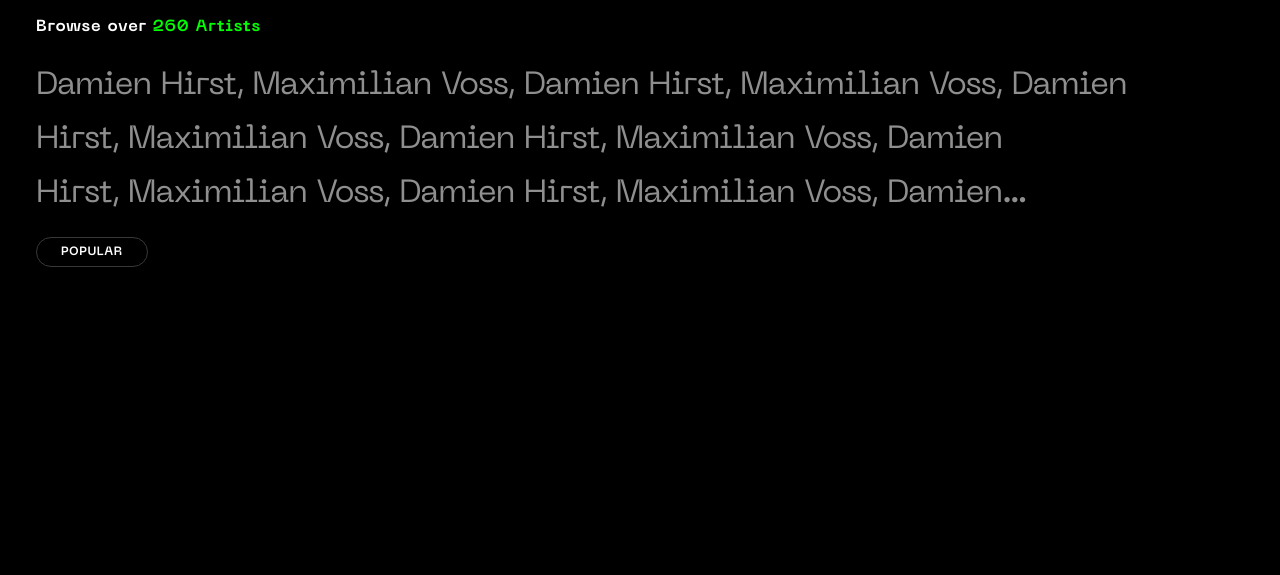
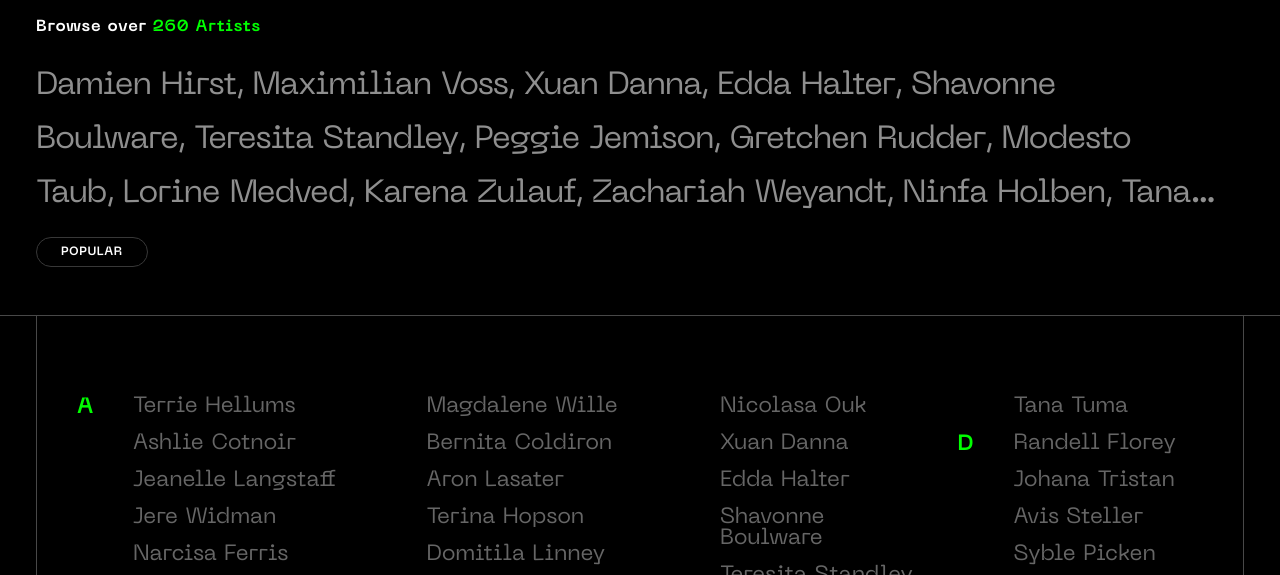
Before and after one commit to RomanShprenger/kult, a Next.js app: page /explore in a window 1280 px wide. Both pictures are taken after a click on the button "BROWSE LIST". Shown: the part 225-800 px from the top of the page. Built offline with nearby package versions, Linux system fonts and the light colour scheme.

Commit message:
Creators list were added

```diff
--- /dev/null
+++ b/components/Explore/ExploreAlphabet/ExploreAlphabet.js
@@ -0,0 +1,28 @@
+import Link from 'next/link';
+import alphabet from 'data/alphabet.json';
+
+const ExploreAlphabet = () => {
+  return (
+    <div className="explore__alphabet-wrapper">
+      <div className="container">
+        <ul className="explore__alphabet">
+          {
+            Object.keys(alphabet).map((letter) => {
+              return alphabet[letter].map((creator, i) => (
+                <li className="explore__alphabet-item" {...{ "data-letter": i === 0 ? letter.toUpperCase() : null}} key={creator.nick+i}>
+                  <Link href={`/user/${creator.nick}`}>
+                    <a className="explore__alphabet-item-link">
+                      {creator.name}
+                    </a>
+                  </Link>
+                </li>
+              ))
+            })
+          }
+        </ul>
+      </div>
+    </div>
+  )
+}
+
+export default ExploreAlphabet;
--- /dev/null
+++ b/components/Explore/ExploreAlphabet/index.js
@@ -0,0 +1 @@
+export { default } from './ExploreAlphabet';
--- a/components/Explore/index.js
+++ b/components/Explore/index.js
@@ -2,10 +2,12 @@ import ExploreArtworks from './ExploreArtworks';
 import ExploreCreators from './ExploreCreators';
 import ExplorePopular from './ExplorePopular';
 import ExploreTags from './ExploreTags';
+import ExploreAlphabet from './ExploreAlphabet';
 
 export {
   ExploreArtworks,
   ExploreCreators,
   ExplorePopular,
-  ExploreTags
+  ExploreTags,
+  ExploreAlphabet
 };
--- /dev/null
+++ b/data/alphabet.json
@@ -0,0 +1,212 @@
+{
+  "a": [
+    {
+      "name": "Terrie Hellums",
+      "nick": "terriehellums"
+    },
+    {
+      "name": "Ashlie Cotnoir",
+      "nick": "ashliecotnoir"
+    },
+    {
+      "name": "Jeanelle Langstaff",
+      "nick": "jeanellelangstaff"
+    },
+    {
+      "name": "Jere Widman",
+      "nick": "jerewidman"
+    },
+    {
+      "name": "Narcisa Ferris",
+      "nick": "narcisaferris"
+    }
+  ],
+  "b": [
+    {
+      "name": "Micheal Paek",
+      "nick": "michealpaek"
+    },
+    {
+      "name": "Niesha Provence",
+      "nick": "nieshaprovence"
+    },
+    {
+      "name": "Angelita Sommerfield",
+      "nick": "angelitasommerfield"
+    },
+    {
+      "name": "Terrance Seawood",
+      "nick": "terranceseawood"
+    },
+    {
+      "name": "Karine Thach",
+      "nick": "karinethach"
+    },
+    {
+      "name": "Danna Weishaar",
+      "nick": "dannaweishaar"
+    },
+    {
+      "name": "Hyon Cohan",
+      "nick": "hyoncohan"
+    },
+    {
+      "name": "Magdalene Wille",
+      "nick": "magdalenewille"
+    },
+    {
+      "name": "Bernita Coldiron",
+      "nick": "bernitacoldiron"
+    },
+    {
+      "name": "Aron Lasater",
+      "nick": "aronlasater"
+    },
+    {
+      "name": "Terina Hopson",
+      "nick": "terinahopson"
+    },
+    {
+      "name": "Domitila Linney",
+      "nick": "domitilalinney"
+    },
+    {
+      "name": "Errol Howells",
+      "nick": "errolhowells"
+    },
+    {
+      "name": "Alisia Gaspard",
+      "nick": "alisiagaspard"
+    },
+    {
+      "name": "Mohamed Veiga",
+      "nick": "mohamedveiga"
+    },
+    {
+      "name": "Maxie Lincoln",
+      "nick": "maxielincoln"
+    }
+  ],
+  "c": [
+    {
+      "name": "Charise Ridings",
+      "nick": "chariseridings"
+    },
+    {
+      "name": "Lance Seevers",
+      "nick": "lanceseevers"
+    },
+    {
+      "name": "Weldon Prahl",
+      "nick": "weldonprahl"
+    },
+    {
+      "name": "Alfredia Newland",
+      "nick": "alfredianewland"
+    },
+    {
+      "name": "Nicolasa Ouk",
+      "nick": "nicolasaouk"
+    },
+    {
+      "name": "Xuan Danna",
+      "nick": "xuandanna"
+    },
+    {
+      "name": "Edda Halter",
+      "nick": "eddahalter"
+    },
+    {
+      "name": "Shavonne Boulware",
+      "nick": "shavonneboulware"
+    },
+    {
+      "name": "Teresita Standley",
+      "nick": "teresitastandley"
+    },
+    {
+      "name": "Peggie Jemison",
+      "nick": "peggiejemison"
+    },
+    {
+      "name": "Gretchen Rudder",
+      "nick": "gretchenrudder"
+    },
+    {
+      "name": "Modesto Taub",
+      "nick": "modestotaub"
+    },
+    {
+      "name": "Lorine Medved",
+      "nick": "lorinemedved"
+    },
+    {
+      "name": "Karena Zulauf",
+      "nick": "karenazulauf"
+    },
+    {
+      "name": "Zachariah Weyandt",
+      "nick": "zachariahweyandt"
+    },
+    {
+      "name": "Ninfa Holben",
+      "nick": "ninfaholben"
+    },
+    {
+      "name": "Tana Tuma",
+      "nick": "tanatuma"
+    }
+  ],
+  "d": [
+    {
+      "name": "Randell Florey",
+      "nick": "randellflorey"
+    },
+    {
+      "name": "Johana Tristan",
+      "nick": "johanatristan"
+    },
+    {
+      "name": "Avis Steller",
+      "nick": "avissteller"
+    },
+    {
+      "name": "Syble Picken",
+      "nick": "syblepicken"
+    }
+  ],
+  "E": [
+    {
+      "name": "Debbi Elswick",
+      "nick": "debbielswick"
+    },
+    {
+      "name": "Lani Fujiwara",
+      "nick": "lanifujiwara"
+    },
+    {
+      "name": "Ciara Klingenberg",
+      "nick": "ciaraklingenberg"
+    },
+    {
+      "name": "Victor Pleiman",
+      "nick": "victorpleiman"
+    },
+    {
+      "name": "Keith Husk",
+      "nick": "keithhusk"
+    },
+    {
+      "name": "Eleonor Mcfarlain",
+      "nick": "eleonormcfarlain"
+    },
+    {
+      "name": "Gwendolyn Abron",
+      "nick": "gwendolynabron"
+    },
+    {
+      "name": "Cindy Violet",
+      "nick": "cindyviolet"
+    }
+  ]
+}
--- a/data/explore.json
+++ b/data/explore.json
@@ -10,68 +10,68 @@
         "nick": "maximilianvoss"
       },
       {
-        "name": "Damien Hirst",
-        "nick": "damienhirst"
+        "name": "Xuan Danna",
+        "nick": "xuandanna"
       },
       {
-        "name": "Maximilian Voss",
-        "nick": "maximilianvoss"
+        "name": "Edda Halter",
+        "nick": "eddahalter"
       },
       {
-        "name": "Damien Hirst",
-        "nick": "damienhirst"
+        "name": "Shavonne Boulware",
+        "nick": "shavonneboulware"
       },
       {
-        "name": "Maximilian Voss",
-        "nick": "maximilianvoss"
+        "name": "Teresita Standley",
+        "nick": "teresitastandley"
       },
       {
-        "name": "Damien Hirst",
-        "nick": "damienhirst"
+        "name": "Peggie Jemison",
+        "nick": "peggiejemison"
       },
       {
-        "name": "Maximilian Voss",
-        "nick": "maximilianvoss"
+        "name": "Gretchen Rudder",
+        "nick": "gretchenrudder"
       },
       {
-        "name": "Damien Hirst",
-        "nick": "damienhirst"
+        "name": "Modesto Taub",
+        "nick": "modestotaub"
       },
       {
-        "name": "Maximilian Voss",
-        "nick": "maximilianvoss"
+        "name": "Lorine Medved",
+        "nick": "lorinemedved"
       },
       {
-        "name": "Damien Hirst",
-        "nick": "damienhirst"
+        "name": "Karena Zulauf",
+        "nick": "karenazulauf"
       },
       {
-        "name": "Maximilian Voss",
-        "nick": "maximilianvoss"
+        "name": "Zachariah Weyandt",
+        "nick": "zachariahweyandt"
       },
       {
-        "name": "Damien Hirst",
-        "nick": "damienhirst"
+        "name": "Ninfa Holben",
+        "nick": "ninfaholben"
       },
       {
-        "name": "Maximilian Voss",
-        "nick": "maximilianvoss"
+        "name": "Tana Tuma",
+        "nick": "tanatuma"
       },
       {
-        "name": "Damien Hirst",
-        "nick": "damienhirst"
+        "name": "Ashlie Cotnoir",
+        "nick": "ashliecotnoir"
       },
       {
-        "name": "Maximilian Voss",
-        "nick": "maximilianvoss"
+        "name": "Jeanelle Langstaff",
+        "nick": "jeanellelangstaff"
       },
       {
-        "name": "Damien Hirst",
-        "nick": "damienhirst"
+        "name": "Jere Widman",
+        "nick": "jerewidman"
       },
       {
-        "name": "Maximilian Voss",
-        "nick": "maximilianvoss"
+        "name": "Narcisa Ferris",
+        "nick": "narcisaferris"
       }
     ]
   },
--- a/pages/explore.js
+++ b/pages/explore.js
@@ -1,5 +1,5 @@
 import { useState } from "react";
-import { ExploreArtworks, ExploreTags, ExplorePopular, ExploreCreators } from "components/Explore";
+import { ExploreArtworks, ExploreTags, ExplorePopular, ExploreCreators, ExploreAlphabet } from "components/Explore";
 import { FormExplore } from 'components/Forms';
 import exploreData from 'data/explore.json';
 
@@ -30,7 +30,9 @@ function Explore({ creators, posts, popular, tags }) {
     </div>
     {
       showCreators ? (
-        <></>
+        <>
+          <ExploreAlphabet />
+        </>
       ) : (
         <>
           {/* Artworks */}
--- a/styles/Explore.scss
+++ b/styles/Explore.scss
@@ -31,6 +31,8 @@
       }
       @media(max-width: 767px) {
         padding-bottom: 24px;
+        margin: 0;
+        border: none;
       }
       &-icon {
         position: absolute;
@@ -81,7 +83,7 @@
       flex-wrap: wrap;
       align-items: flex-start;
       @media(max-width: 767px) {
-        flex-direction: column;
+        display: none;
       }
     }
     &-filter {
@@ -575,6 +577,7 @@
     padding: 80px 0;
     width: 100%;
     position: relative;
+    @media(max-width: 767px) {
       &:before {
         content: '';
         position: absolute;
@@ -594,6 +597,7 @@
         height: 16px;
         border-top: 1px solid $border;
         border-bottom: 1px solid $border;
+      }
     }
     @media(max-width: 1365px) {
       padding: 48px 0;
@@ -703,4 +707,73 @@
       }
     }
   }
+  &__alphabet {
+    column-count: 6;
+    column-gap: 0;
+    padding: 72px 16px 64px;
+    border-left: 1px solid $border;
+    border-right: 1px solid $border;
+    margin: 0;
+    list-style: none;
+    &-wrapper {
+      border-top: 1px solid $border;
     }
+    @media(max-width: 1919px) {
+      column-count: 5;
+    }
+    @media(max-width: 1535px) {
+      column-count: 4;
+    }
+    @media(max-width: 1279px) {
+      column-count: 3;
+    }
+    @media(max-width: 1023px) {
+      column-count: 2;
+    }
+    @media(max-width: 767px) {
+      column-count: 1;
+      padding: 0 0 64px;
+      border: none;
+    }
+    &-item {
+      position: relative;
+      padding: 8px 0 8px 80px;
+      @media(max-width: 767px) {
+        padding: 8px 0;
+        &[data-letter] {
+          padding-top: 64px;
+        }
+      }
+      &:before {
+        content: attr(data-letter);
+        position: absolute;
+        left: 24px;
+        top: 50%;
+        transform: translateY(-50%);
+        color: $primary;
+        font-family: NeueMachinaBold;
+        font-size: 22px;
+        line-height: 21px;
+        letter-spacing: 0.26em;
+        @media(max-width: 767px) {
+          left: 0;
+          top: 24px;
+          transform: none;
+        }
+      }
+      &-link {
+        font-family: NeueMachina;
+        font-size: 22px;
+        line-height: 21px;
+        color: $white;
+        opacity: 0.4;
+        transition: opacity 0.3s ease;
+        text-decoration: none;
+        &:hover {
+          font-family: NeueMachinaBold;
+          opacity: 1;
+        }
+      }
+    }
+  }
+}
```
Lines whose indentation alone changed are shown as unchanged.
